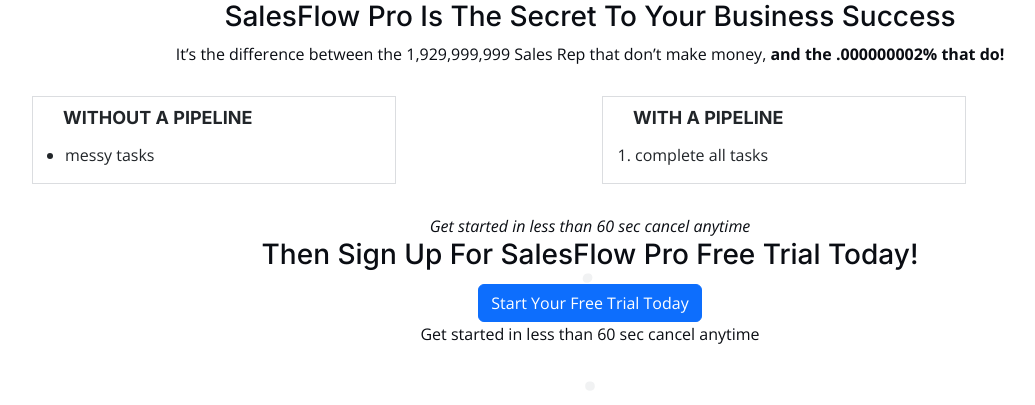
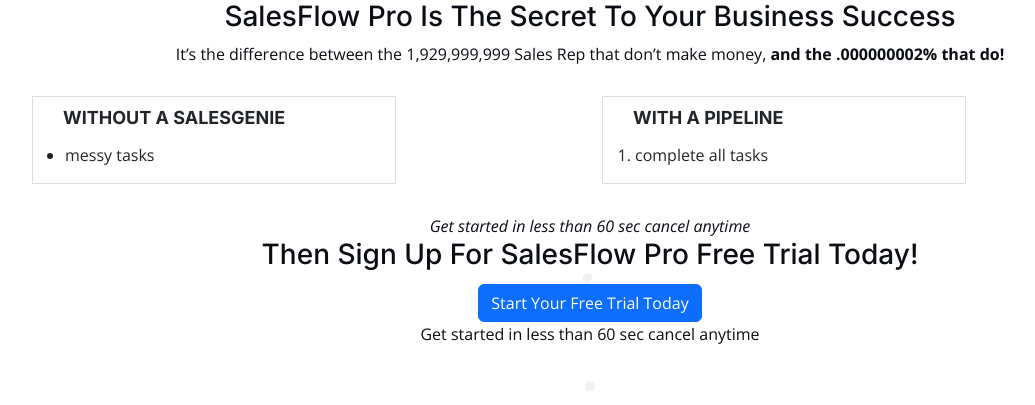
Before and after one commit to pravison/salesflowpro, a Django app: page / in a window 1280 px wide. Shown: the part 2244-2649 px from the top of the page, without its empty margins (50-1085 px from the left). Run offline with Django 5.2, Linux system fonts and the light colour scheme; data comes from the database, SQL or seed files in the repository; parts of the project's set-up code (start-up, migrations or seed data) failed here and were passed over; some libraries are stand-ins or nearby versions.

Commit message:
making changes 3

```diff
--- a/templates/landing_page.html
+++ b/templates/landing_page.html
@@ -108,7 +108,7 @@
             <div class="col-lg-8 col-md-6">
               <div class="card">
 
-                <h3>Without A Pipeline </h3>
+                <h3>Without A SalesGenie </h3>
                 <ul>
                   {% for other in others %}
                   <li>{{other.name}}</li>
```
